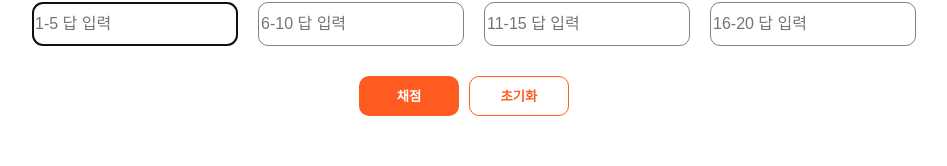
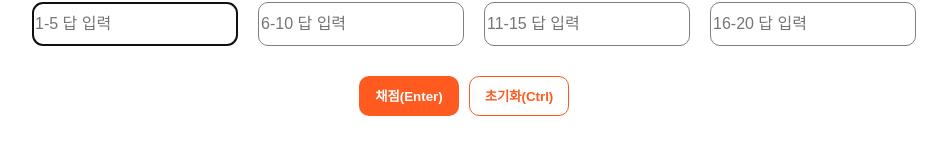
Before and after one commit to GitC0de/TGF-Scoring, a React (Create React App) app: page / in a window 1280 px wide. Shown: the part 167-333 px from the top of the page, without its empty margins (176-1123 px from the left). Built offline with nearby package versions, Linux system fonts and the light colour scheme.

Commit message:
feat:keybord acting

```diff
--- a/src/System.js
+++ b/src/System.js
@@ -64,6 +64,14 @@ export default function System() {
     }
   };
 
+  const scoringByKey = (e) => {
+    if (e.key === "Enter") {
+      scoring();
+    } else if (e.ctrlKey || e.metaKey) {
+      clear();
+    }
+  };
+
   const clear = () => {
     setAnswer1("");
     setAnswer2("");
@@ -71,6 +79,7 @@ export default function System() {
     setAnswer4("");
     setTotalScore(0);
     setWrong([]);
+    firstRef.current.focus();
   };
 
   return (
@@ -101,16 +110,17 @@ export default function System() {
           placeholder="16-20 답 입력"
           value={answer4}
           onChange={(e) => setAnswer4(e.target.value)}
+          onKeyDown={scoringByKey}
           className="answerInput"
           ref={fourthRef}
           maxLength={5}
         ></input>
       </div>
       <button onClick={scoring} className="scoringButton">
-        채점
+        채점(Enter)
       </button>
       <button onClick={clear} className="clearButton">
-        초기화
+        초기화(Ctrl)
       </button>
       <h2>총점 : {totalScore}점</h2>
       <h2>틀린 문제 : {wrong}</h2>
```
